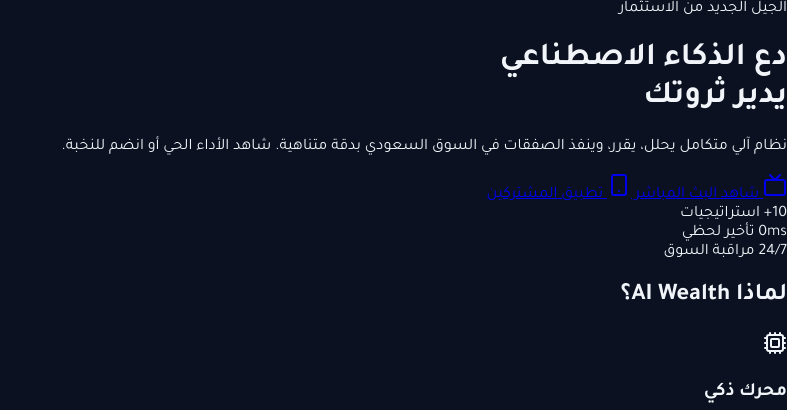
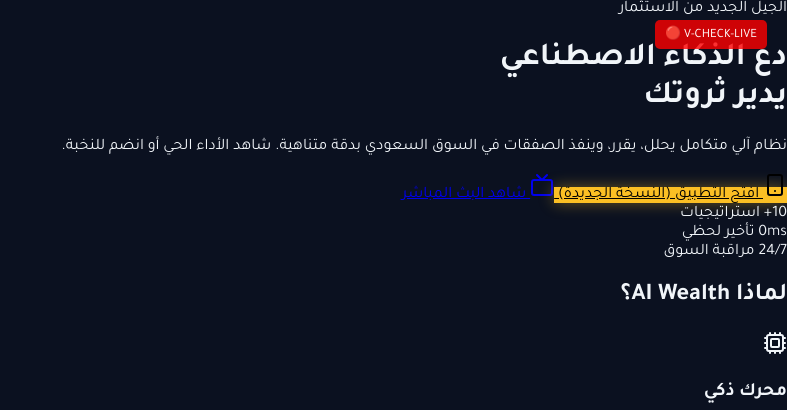
Before and after one commit to tooooot/ai, a Flask app: page / in a window 1280 px wide. Shown: the part 38-448 px from the top of the page, without its empty margins (493-1280 px from the left). Run offline with Flask 3, Linux system fonts and the light colour scheme.

Commit message:
Add V-CHECK-LIVE marker and debug routes

```diff
--- a/templates/landing.html
+++ b/templates/landing.html
@@ -23,7 +23,11 @@
     </nav>
 
     <!-- Hero Section -->
-    <header class="landing-hero">
+    <header class="landing-hero" style="position:relative;">
+        <div
+            style="position:absolute; top:20px; right:20px; background:rgba(255,0,0,0.8); color:white; padding:5px 10px; border-radius:5px; z-index:9999; font-size:0.8rem;">
+            V-CHECK-LIVE 🔴
+        </div>
         <div class="hero-content">
             <span class="badge-new">الجيل الجديد من الاستثمار</span>
             <h1>
@@ -36,13 +40,14 @@
             </p>
 
             <div class="cta-group">
+                <a href="/app" class="btn-primary-lg"
+                    style="background:var(--accent-gold); color:black; border:none; box-shadow:0 0 15px rgba(251, 191, 36, 0.4);">
+                    <i data-lucide="smartphone"></i>
+                    افتح التطبيق (النسخة الجديدة)
+                </a>
                 <a href="/live" class="btn-primary-lg">
                     <i data-lucide="tv"></i>
                     شاهد البث المباشر
-                </a>
-                <a href="/app" class="btn-secondary-lg">
-                    <i data-lucide="smartphone"></i>
-                    تطبيق المشتركين
                 </a>
             </div>
 
```
